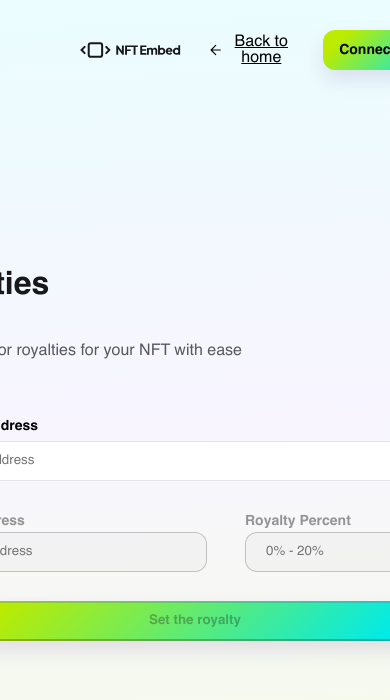
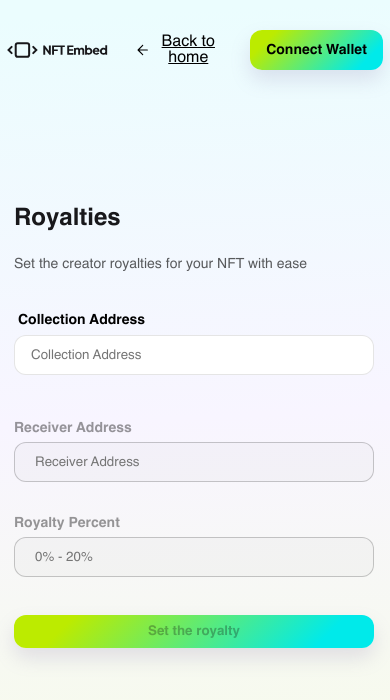
Before and after one commit to dadlessnsad/Registrys, a Next.js app: page / in a window 390 px wide. Shown: the top 700 px of the page. Built offline with nearby package versions, Linux system fonts and the light colour scheme; no server answers.

Commit message:
Mapped current royalties data if you own the collection

```diff
--- a/pages/index.js
+++ b/pages/index.js
@@ -17,6 +17,8 @@ export default function Home() {
     const [invalidContract, setInvalidContract] = useState(null);
     const [newReceiverAddr, setNewReceiverAddr] = useState('');
     const [newRoyaltyCut, setNewRoyaltyCut] = useState(`0%`);
+    const [currentRoyaltiesAddr, setCurrentRoyaltiesAddr] = useState([])
+    const [currentRoyaltiesValue, setCurrentRoyaltiesValue] = useState([])
     const [contractOwner, setContractOwner] = useState('');
     const [registryAbi, setRegistryAbi] = useState();
     const [isOwner, setIsOwner] = useState(null);
@@ -30,6 +32,7 @@ export default function Home() {
     const url = `https://api.etherscan.io/api?module=contract&action=getabi&address=${inputContract}&apikey=KRE9VVJMXIP4ZEVEZSWDZET7NH73KQ4BDQ`
     const registry = `https://api.etherscan.io/api?module=contract&action=getabi&address=${RoyaltyRegistryImplementation}&apikey=KRE9VVJMXIP4ZEVEZSWDZET7NH73KQ4BDQ`
 
+    console.log("Current Royalties: ", currentRoyaltiesValue.toString())
 
     const getContractOwner = useCallback(async () => {
         if(validContract == true) {
@@ -58,28 +61,51 @@ export default function Home() {
     }, [account, provider, validContract, inputContract, url])
 
     const getExistingRoyalties = useCallback(async () => {
-        if(validContract == true) {
+        if(validContract == true && isOwner) {
+            try{
                 setLoadingContractOwner(true)
+                const res = await axios.get(registry)
+                const _abi = await JSON.parse(res.data.result);
+                const _registry = new ethers.Contract(TransparentUpgradeableProxy, _abi, provider);
+                const [data] = await _registry.readCollectionRoyalties(inputContract);
+                const [royaltiesAddr, royaltiesValue] = data;
+                let addr = royaltiesAddr.substring(0, 6) + "..." + royaltiesAddr.substring(36)
+                let val = royaltiesValue / 100
+                setCurrentRoyaltiesAddr(addr);
+                setCurrentRoyaltiesValue(val);
+                setLoadingContractOwner(false)
+            } catch(e) {
+                console.log(e)
+                setLoadingContractOwner(false)
             }
-    } , [validContract])
+        }
+    } , [provider, validContract, registry, inputContract, isOwner])
 
     async function handleSubmit() {
         try {
             // setRoyaltiesByTokenAndTokenId
             if(provider && validContract == true) {
+                try {
                     setLoading(true)
                     const res = await axios.get(registry)
                     const _abi = await JSON.parse(res.data.result);
                     const signer = provider.getSigner();
                     const _registry = new ethers.Contract(TransparentUpgradeableProxy, _abi, signer);
                     const setPercentage = newRoyaltyCut * 100;
+                    console.log(setPercentage)
                     const royaltiesByTokenAndTokenId = await _registry.setRoyaltiesByToken(
                         inputContract,
                         [[newReceiverAddr, setPercentage]],
                     );
-                royaltiesByTokenAndTokenId.wait
+                    royaltiesByTokenAndTokenId.wait().then(() => {
+                        //update royalties
+                        getExistingRoyalties()
                         setLoading(false)
-
+                    })
+                } catch(e) {
+                    console.log(e)
+                    setLoading(false)
+                }
             }
         } catch(err) {
             console.error(err)
@@ -97,17 +123,17 @@ export default function Home() {
             setValidContract(null)
             setIsOwner(false)
         }
-
-
         if(validContract) {
             getContractOwner()
-
+        }
+        if(validContract && isOwner) {
+            getExistingRoyalties()
         }
         const interval = setInterval(() => {
 
         }, 500);
         return () => clearInterval(interval);
-    }, [provider, inputContract, validContract, getContractOwner, account, newRoyaltyCut])
+    }, [provider, inputContract, validContract, getContractOwner, account, newRoyaltyCut, isOwner, getExistingRoyalties])
 
     return (
         <div className={styles.container}>
@@ -159,6 +185,23 @@ export default function Home() {
                                 <p className={styles.AlertNotOwnerText}>You dont own this collection</p>
                             </div>
                         )}
+                        {!loadingContractOwner && validContract && isOwner && !invalidContract && (
+                            <div className={styles.AlertNotOwnerRoyalties}>
+                                <svg width="24" height="24" viewBox="0 0 24 24" fill="none" xmlns="http://www.w3.org/2000/svg">
+                                    <path d="M10.3125 16.5H10.875V10.875H10.3125C10.0019 10.875 9.75 10.6231 9.75 10.3125V9.9375C9.75 9.62686 10.0019 9.375 10.3125 9.375H12.5625C12.8731 9.375 13.125 9.62686 13.125 9.9375V16.5H13.6875C13.9981 16.5 14.25 16.7519 14.25 17.0625V17.4375C14.25 17.7481 13.9981 18 13.6875 18H10.3125C10.0019 18 9.75 17.7481 9.75 17.4375V17.0625C9.75 16.7519 10.0019 16.5 10.3125 16.5ZM12 5.25C11.1716 5.25 10.5 5.92158 10.5 6.75C10.5 7.57842 11.1716 8.25 12 8.25C12.8284 8.25 13.5 7.57842 13.5 6.75C13.5 5.92158 12.8284 5.25 12 5.25Z" fill="#4D66EB"/>
+                                    <path fillRule="evenodd" clipRule="evenodd" d="M12.0008 23.2008C18.1864 23.2008 23.2008 18.1864 23.2008 12.0008C23.2008 5.81519 18.1864 0.800781 12.0008 0.800781C5.81519 0.800781 0.800781 5.81519 0.800781 12.0008C0.800781 18.1864 5.81519 23.2008 12.0008 23.2008Z" stroke="#4D66EB" strokeWidth="1.5" strokeLinecap="round"/>
+                                </svg>
+                                <p className={styles.AlertNotOwnerTextRoyalties}>
+                                    Current royalties:
+                                    <p className={styles.AlertNotOwnerTextRoyalties}>
+                                        to: {currentRoyaltiesAddr},
+                                    </p>
+                                    <p className={styles.AlertNotOwnerTextRoyalties}>
+                                        amount: {currentRoyaltiesValue}%
+                                    </p>
+                                </p>
+                            </div>
+                        )}
                         {loadingContractOwner && validContract && isOwner == false && network == 1 &&(
                             <div className={styles.AlertNotOwner}>
                                 <p className={styles.AlertNotOwnerText}>... Processing ...</p>
@@ -170,7 +213,7 @@ export default function Home() {
                                     <path d="M10.3125 16.5H10.875V10.875H10.3125C10.0019 10.875 9.75 10.6231 9.75 10.3125V9.9375C9.75 9.62686 10.0019 9.375 10.3125 9.375H12.5625C12.8731 9.375 13.125 9.62686 13.125 9.9375V16.5H13.6875C13.9981 16.5 14.25 16.7519 14.25 17.0625V17.4375C14.25 17.7481 13.9981 18 13.6875 18H10.3125C10.0019 18 9.75 17.7481 9.75 17.4375V17.0625C9.75 16.7519 10.0019 16.5 10.3125 16.5ZM12 5.25C11.1716 5.25 10.5 5.92158 10.5 6.75C10.5 7.57842 11.1716 8.25 12 8.25C12.8284 8.25 13.5 7.57842 13.5 6.75C13.5 5.92158 12.8284 5.25 12 5.25Z" fill="#4D66EB"/>
                                     <path fillRule="evenodd" clipRule="evenodd" d="M12.0008 23.2008C18.1864 23.2008 23.2008 18.1864 23.2008 12.0008C23.2008 5.81519 18.1864 0.800781 12.0008 0.800781C5.81519 0.800781 0.800781 5.81519 0.800781 12.0008C0.800781 18.1864 5.81519 23.2008 12.0008 23.2008Z" stroke="#4D66EB" strokeWidth="1.5" strokeLinecap="round"/>
                                 </svg>
-                                <p className={styles.AlertNotOwnerText}>Cant find address source code</p>
+                                <p className={styles.AlertNotOwnerText}>Cant find verified source code</p>
                             </div>
                         )}
                         <div className={styles.RoyaltyDiv}>
@@ -204,7 +247,7 @@ export default function Home() {
                         </div>
                         {!loading && (
                             <button
-                                disabled={isOwner != true || !newReceiverAddr || !newRoyaltyCut || !provider || !invalidContract}
+                                disabled={isOwner != true || !newReceiverAddr || !newRoyaltyCut || !provider }
                                 className={styles.SetRoyaltiesButton}
                                 onClick={handleSubmit}
                             >
--- a/styles/Home.module.css
+++ b/styles/Home.module.css
@@ -4,8 +4,19 @@
     align-items: center;
     justify-content: center;
     min-height: 100vh;
+    min-width: 100vw;
     font-family:'Helvetica';
+    overflow: hidden;
     background: linear-gradient(177.28deg, #EBFDFE 2.27%, #F8F5FF 49.51%, #F6FCE7 97.74%);
+}
+
+.main {
+    display: flex;
+    flex-direction: column;
+    align-items: center;
+    justify-content: center;
+    min-width: 100vw;
+
 }
 
 .Header {
@@ -14,7 +25,7 @@
     top: 0;
     align-items: center;
     justify-content: space-between;
-    width: 100%;
+    min-width: 100%;
     height: 100px;
     padding: 0px 80px;
 }
@@ -98,7 +109,6 @@
     padding: 0px;
     width: 576px;
     flex: none;
-    order: 0;
     align-self: stretch;
 }
 
@@ -143,7 +153,6 @@
     width: 576px;
     height: 70px;
     flex: none;
-    order: 0;
     flex-grow: 1;
 }
 
@@ -181,9 +190,36 @@
     border: 1px solid rgba(79, 106, 229, 0.4);
     border-radius: 12px;
     flex: none;
-    order: 0;
     align-self: stretch;
     flex-grow: 0;
+}
+
+.AlertNotOwnerRoyalties {
+    display: flex;
+    align-items: center;
+    justify-content: flex-start;
+    padding: 16px;
+    gap: 16px;
+    width: 576px;
+    height: 56px;
+    background: rgba(79, 106, 229, 0.04);
+    border: 1px solid rgba(79, 106, 229, 0.4);
+    border-radius: 12px;
+    flex: none;
+    align-self: stretch;
+    flex-grow: 0;
+}
+
+.AlertNotOwnerTextRoyalties {
+    display: flex;
+    align-items: center;
+    font-family:'Helvetica';
+    font-style: normal;
+    color: #4D66EB;
+    font-weight: 700;
+    font-size: 14px;
+    line-height: 20px;
+    gap: 18px;
 }
 
 .AlertNotOwnerText {
@@ -194,7 +230,6 @@
     line-height: 24px;
     color: #4D66EB;
     flex: none;
-    order: 1;
     flex-grow: 1;
 }
 
@@ -206,7 +241,6 @@
     width: 576px;
     height: 56px;
     flex: none;
-    order: 1;
     align-self: stretch;
     flex-grow: 1;
     gap: 38px;
@@ -229,7 +263,6 @@
     font-feature-settings: 'ss04' on;
     color: rgba(0, 0, 0, 0.4);
     flex: none;
-    order: 0;
     flex-grow: 0;
 }
 
@@ -278,20 +311,16 @@
     justify-content: center;
     align-items: center;
     padding: 10px 16px;
-    gap: 8px;
     width: 576px;
     height: 40px;
     background: linear-gradient(135deg, #BCEB00 15.57%, #00EAEA 84.88%);
     box-shadow: 0px 10px 20px rgba(136, 120, 172, 0.2);
     border-radius: 12px;
-    flex: none;
-    order: 2;
-    align-self: stretch;
-    flex-grow: 0;
     cursor: pointer;
     font-family:'Helvetica';
     font-style: normal;
     font-weight: 700;
+    border: none;
 }
 
 .error {
@@ -309,7 +338,6 @@
     border: 1px solid rgba(79, 106, 229, 0.4);
     border-radius: 12px;
     flex: none;
-    order: 0;
     align-self: stretch;
     flex-grow: 0;
     font-family:'Helvetica';
@@ -325,9 +353,9 @@
     line-height: 24px;
     color: #4D66EB;
     flex: none;
-    order: 1;
     flex-grow: 1;
 }
+
 
 .Spinner {
     /* animation: Spin infinite 20s linear; */
@@ -345,3 +373,204 @@
         transform: rotate(360deg);
     }
 }
+
+@media only screen and (max-width: 640px)  {
+    .container {
+        display: flex;
+        flex-direction: column;
+        align-items: center;
+        justify-content: center;
+        min-height: 100vh;
+        min-width: 100vw;
+        font-family:'Helvetica';
+        overflow: hidden;
+        background: linear-gradient(177.28deg, #EBFDFE 2.27%, #F8F5FF 49.51%, #F6FCE7 97.74%);
+    }
+
+    .main {
+        display: flex;
+        flex-direction: column;
+        align-items: center;
+        justify-content: center;
+        min-width: 100vw;
+    }
+
+    .ActionFrame {
+        padding: 0px 25px;
+        gap: 24px;
+        max-width: 412px;
+        max-height: 100vh;
+    }
+
+    .ActionFrameHeader {
+        padding: 0px;
+        width: 412px;
+    }
+
+    .ActionHeaderTitle {
+        font-size: 24px;
+    }
+
+    .ActionHeaderSubTitle{
+        font-size: 14px;
+        line-height: 6px;
+    }
+
+    .ActionFrameBody {
+        max-width: 412px;
+        border-radius: 16px;
+    }
+
+    .ActionFrameContractDiv {
+        width: 80%;
+        max-height: 60px;
+
+    }
+
+    .ContractAddrInput {
+        box-sizing: border-box;
+        width: 360px;
+        min-height: 40px;
+        background: #FFFFFF;
+        border: 1px solid rgba(0, 0, 0, 0.1);
+        border-radius: 12px;
+        padding: 0px 16px;
+        font-family: 'Helvetica', sans-serif;
+    }
+
+    .AlertNotOwner {
+        display: flex;
+        flex-direction: row;
+        align-items: center;
+        padding: 16px;
+        gap: 0px;
+        width: 360px;
+        height: 56px;
+        background: rgba(79, 106, 229, 0.04);
+        border: 1px solid rgba(79, 106, 229, 0.4);
+        border-radius: 12px;
+        flex: none;
+        margin: 0px 0px;
+    }
+
+    .AlertNotOwnerText {
+        font-family:'Helvetica';
+        font-style: normal;
+        font-weight: 700;
+        font-size: 14px;
+        line-height: 24px;
+        color: #4D66EB;
+        flex: none;
+        flex-grow: 1;
+    }
+
+    .RoyaltyDiv {
+        display: block;
+        align-items: center;
+        padding: 10px 0px;
+        width: 412px;
+        height: 116px;
+    }
+
+    .RoyaltyAddressDiv {
+        display: flex;
+        flex-direction: column;
+        align-items: flex-start;
+        padding: 10px 0px;
+    }
+
+    .RoyaltyAddrLabel {
+        min-width: 0px;
+        height: 25px;
+        font-family:'Helvetica';
+        font-style: normal;
+        font-weight: 700;
+        font-size: 14px;
+        line-height: 22px;
+    }
+
+    .RoyaltyAddrInput {
+        min-width: 360px;
+        min-height: 40px;
+        background: rgba(0, 0, 0, 0.02);
+        border: 1px solid rgba(0, 0, 0, 0.2);
+        border-radius: 12px;
+        padding: 10px 20px;
+        font-family: 'Helvetica', sans-serif;
+    }
+    .RoyaltyCutDiv {
+        display: flex  ;
+        flex-direction: column;
+        align-items: flex-start;
+        width: 200px;
+        padding: 20px 0px;
+    }
+
+    .RoyaltyPercentLabel {
+        width: 100px;
+        height: 22px;
+        font-family:'Helvetica';
+        font-style: normal;
+        font-weight: 700;
+        font-size: 14px;
+        line-height: 22px;
+        font-feature-settings: 'ss04' on;
+        color: rgba(0, 0, 0, 0.4);
+    }
+
+    .RoyaltyPercentInput {
+        min-width: 360px;
+        min-height: 40px;
+        background: rgba(0, 0, 0, 0.02);
+        border: 1px solid rgba(0, 0, 0, 0.2);
+        border-radius: 12px;
+        padding: 10px 20px;
+        font-family: 'Helvetica', sans-serif;
+    }
+
+
+    .SetRoyaltiesButton {
+        margin: 70px 0px;
+        padding: 10px 16px;
+        width: 360px;
+        height: 40px;
+    }
+
+    .error {
+        position: absolute;
+        top: 112px;
+        right: 10px;
+        display: flex;
+        flex-direction: row;
+        align-items: center;
+        padding: 8px;
+        gap: 16px;
+        width: 360px;
+        height: 56px;
+        background: rgba(79, 106, 229, 0.04);
+        border: 1px solid rgba(79, 106, 229, 0.4);
+        border-radius: 12px;
+        font-family:'Helvetica';
+        font-style: normal;
+        font-weight: 700;
+    }
+
+    .AlertNotOwnerText {
+        font-family:'Helvetica';
+        font-style: normal;
+        font-weight: 700;
+        font-size: 14px;
+        line-height: 24px;
+        color: #4D66EB;
+        flex: none;
+        flex-grow: 1;
+    }
+
+    .Spinner {
+        /* animation: Spin infinite 20s linear; */
+        height: 25px;
+        width: 25px;
+        animation: spin 2s infinite linear;
+    }
+
+}
--- a/styles/globals.css
+++ b/styles/globals.css
@@ -2,8 +2,6 @@
 @font-face {
   font-family: Helvetica;
   src: url(../fonts/Helvetica.ttf) format('truetype');
-  font-weight: normal;
-  font-style: normal;
 }
 
 @font-face {
```
Lines whose indentation alone changed are shown as unchanged.
